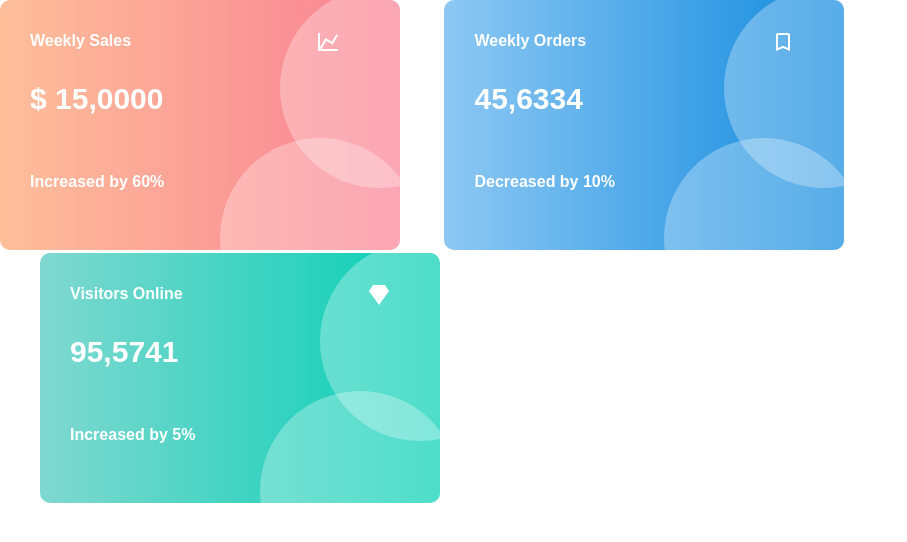
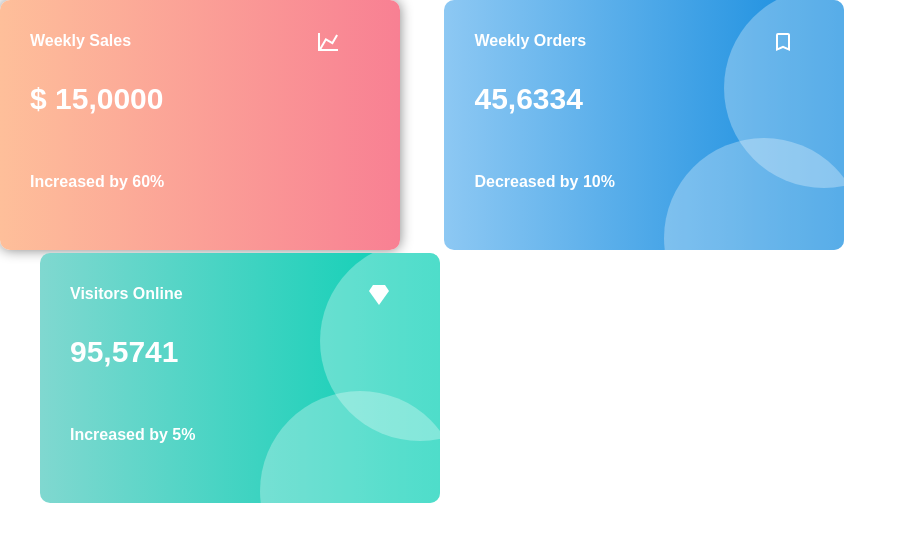
Before and after one commit to DenisKostyukov/card-practice, a plain HTML site: page index.html in a window 1280 px wide. In both pictures the pointer is over the element 200 px from the left and 125 px from the top of the page. Shown: the whole page, without its empty margins (0-907 px from the left). Drawn offline with Linux system fonts and the light colour scheme.

Commit message:
add animation

```diff
--- a/assets/css/style.css
+++ b/assets/css/style.css
@@ -69,6 +69,7 @@ body {
 
 .block::after,
 .block::before {
+  transition: all ease-in-out 1s;
   position: absolute;
   content: "";
   border-radius: 50%;
@@ -80,9 +81,24 @@ body {
 .block::after {
   top: -5%;
   right: -20%;
+
 }
 
 .block::before {
   bottom: -35%;
   right: -5%;
 }
+
+.block:hover {
+  -webkit-box-shadow: 0px 0px 13px 0px rgba(0, 0, 0, 0.49);
+  -moz-box-shadow: 0px 0px 13px 0px rgba(0, 0, 0, 0.49);
+  box-shadow: 0px 0px 13px 0px rgba(0, 0, 0, 0.49);
+}
+
+.block:hover::after {
+  top: -100%;
+}
+
+.block:hover::before {
+  bottom: -100%;
+}
```
